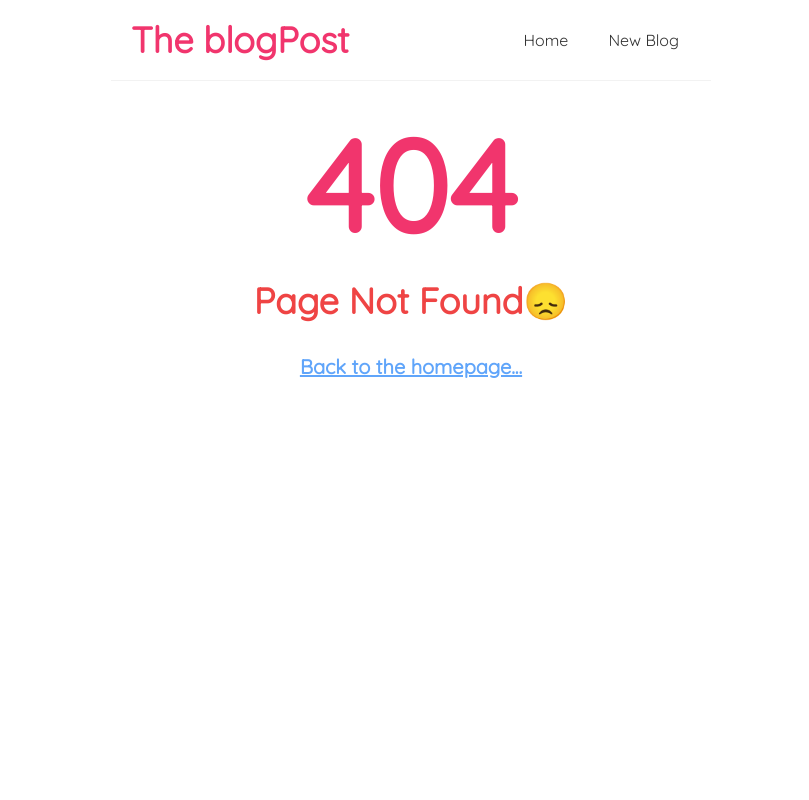
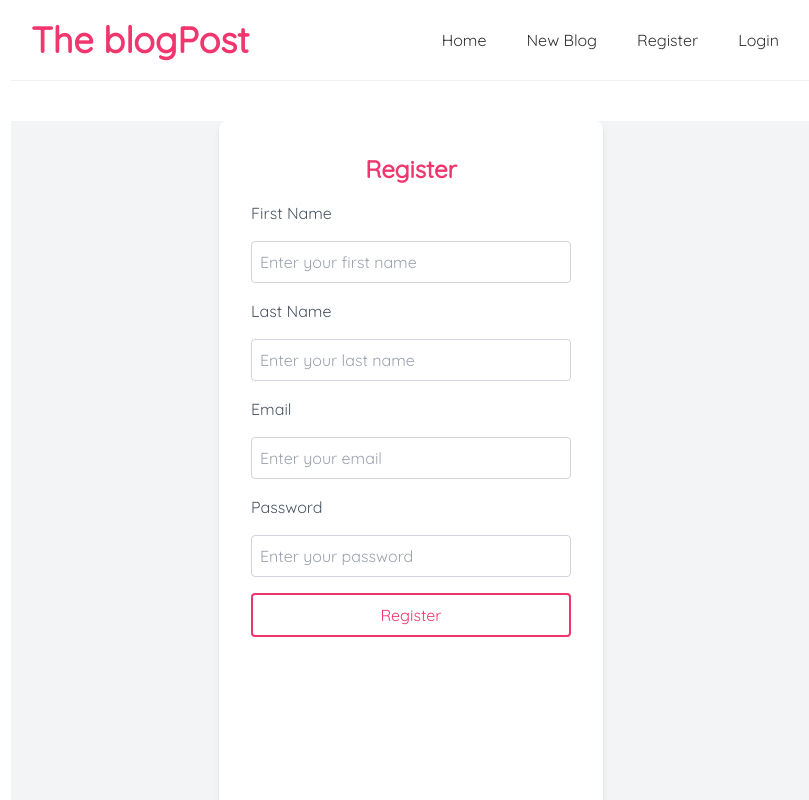
Before and after one commit to dhruv70441/blogPost, a React (Vite) app in the folder frontend/: page /register in a window 1280 px wide. Before the commit this address had no page. Shown: the top 800 px of the page, without its empty margins (229-1038 px from the left). Built offline with nearby package versions, Linux system fonts and the light colour scheme; a web font is replaced by a local one.

Commit message:
solved typo error in usercontroller

```diff
--- a/frontend/src/App.jsx
+++ b/frontend/src/App.jsx
@@ -2,6 +2,8 @@ import BlogDetails from "./pages/BlogDetails"
 import Navbar from "./components/Navbar"
 import Create from "./pages/Create"
 import Home from "./pages/Home"
+import Login from "./pages/login"
+import Register from "./pages/register"
 import { BrowserRouter as Router, Route, Routes } from 'react-router-dom'
 import NotFound from "./pages/NotFound"
 //Routes = Switch
@@ -11,9 +13,11 @@ function App() {
     <Router>
       <div>
         <Navbar />
-        <div className="my-10 mx-auto max-w-[600px]">
+        <div className="my-10 mx-auto max-w-[800px]">
           <Routes>
             <Route exact path="/" element={<Home />} />
+            <Route exact path="/login" element={<Login />} />
+            <Route exact path="/register" element={<Register />} />
             <Route path="/create" element={<Create />} />
             <Route path="/blogs/:id" element={<BlogDetails />} />
             <Route path="*" element={<NotFound />} />
--- a/frontend/src/components/Navbar.jsx
+++ b/frontend/src/components/Navbar.jsx
@@ -1,11 +1,13 @@
 import { Link } from "react-router-dom";
 const Navbar = () => {
   return (
-    <nav className='p-5 flex items-center max-w-[600px] mx-auto border-b border-[#f2f2f2]'>
+    <nav className='p-5 flex items-center max-w-[800px] mx-auto border-b border-[#f2f2f2]'>
         <h1 className='text-[#f1356d] text-4xl font-bold'>The blogPost</h1>
         <div className='ml-auto'>
             <Link to="/" className='ml-4 no-underline p-3 hover:text-[#f1356d]'>Home</Link>
             <Link to="/create" className='ml-4 no-underline p-3 hover:text-[#f1356d]'>New Blog</Link>
+            <Link to="/register" className='ml-4 no-underline p-3 hover:text-[#f1356d]'>Register</Link>
+            <Link to="/login" className='ml-4 no-underline p-3 hover:text-[#f1356d]'>Login</Link>
         </div>
     </nav>
   )
--- /dev/null
+++ b/frontend/src/pages/login.jsx
@@ -0,0 +1,49 @@
+import React, { useState } from 'react';
+
+const Login = () => {
+  const [data, setData] = useState({
+    email:'',
+    password:''
+  })
+
+  const loginUser = (e) => {
+    e.preventDefault();
+  };
+
+  return (
+    <div className="flex justify-center items-center min-h-screen bg-gray-100">
+      <form
+        onSubmit={loginUser}
+        className="bg-white p-8 rounded-lg shadow-md w-96 flex flex-col space-y-4"
+      >
+        <h2 className="text-4xl font-bold text-center text-[#f1356d]">Login</h2>
+
+        <label className="text-gray-600 font-medium">Email</label>
+        <input
+          type="email"
+          placeholder="Enter your email"
+          className="p-2 border border-gray-300 rounded focus:outline-none focus:ring-2 focus:ring-[#f1356d]"
+          onChange={(e) => setData({...data, email: e.target.value})}
+        />
+
+        <label className="text-gray-600 font-medium">Password</label>
+        <input
+          type="password"
+          placeholder="Enter your password"
+          className="p-2 border border-gray-300 rounded focus:outline-none focus:ring-2 focus:ring-[#f1356d]"
+          onChange={(e) => setData({...data, password: e.target.value})}
+
+        />
+
+        <button
+          type="submit"
+          className="mt-4 bg-white border-2 border-[#f1356d] text-[#f1356d] py-2 rounded hover:bg-[#f1356d] hover:text-white transition duration-300"
+        >
+          Login
+        </button>
+      </form>
+    </div>
+  );
+};
+
+export default Login;
--- /dev/null
+++ b/frontend/src/pages/register.jsx
@@ -0,0 +1,68 @@
+import React, { useState } from 'react';
+
+const Register = () => {
+  const [data, setData] = useState({
+    fisrtName: '',
+    lastName: '',
+    email: '',
+    password: '',
+  })
+
+  const registerUser = (e) => {
+    e.preventDefault();
+  };
+
+  return (
+    <div className="flex justify-center min-h-screen bg-gray-100">
+      <form
+        onSubmit={registerUser}
+        className="bg-white p-8 rounded-lg shadow-md w-96 flex flex-col space-y-4"
+      >
+        <h2 className="text-2xl font-bold text-center text-[#f1356d]">Register</h2>
+
+        <label className="text-gray-600 font-medium">First Name</label>
+        <input
+          type="text"
+          placeholder="Enter your first name"
+          className="p-2 border border-gray-300 rounded focus:outline-none focus:ring-2 focus:ring-[#f1356d]"
+          onChange={(e)=> setData({...data, fisrtName: e.target.value})}
+        />
+
+        <label className="text-gray-600 font-medium">Last Name</label>
+        <input
+          type="text"
+          placeholder="Enter your last name"
+          className="p-2 border border-gray-300 rounded focus:outline-none focus:ring-2 focus:ring-[#f1356d]"
+          onChange={(e)=> setData({...data, lastName: e.target.value})}
+
+        />
+
+        <label className="text-gray-600 font-medium">Email</label>
+        <input
+          type="email"
+          placeholder="Enter your email"
+          className="p-2 border border-gray-300 rounded focus:outline-none focus:ring-2 focus:ring-[#f1356d]"
+          onChange={(e)=> setData({...data, email: e.target.value})}
+
+        />
+
+        <label className="text-gray-600 font-medium">Password</label>
+        <input
+          type="password"
+          placeholder="Enter your password"
+          className="p-2 border border-gray-300 rounded focus:outline-none focus:ring-2 focus:ring-[#f1356d]"
+          onChange={(e)=> setData({...data, password: e.target.value})}
+        />
+
+        <button
+          type="submit"
+          className="mt-4 bg-white border-2 border-[#f1356d] text-[#f1356d] py-2 rounded hover:bg-[#f1356d] hover:text-white transition duration-300"
+        >
+          Register
+        </button>
+      </form>
+    </div>
+  );
+};
+
+export default Register;
```
Also changed, not shown: 1 other file (tests, documents, lock files or other folders).
